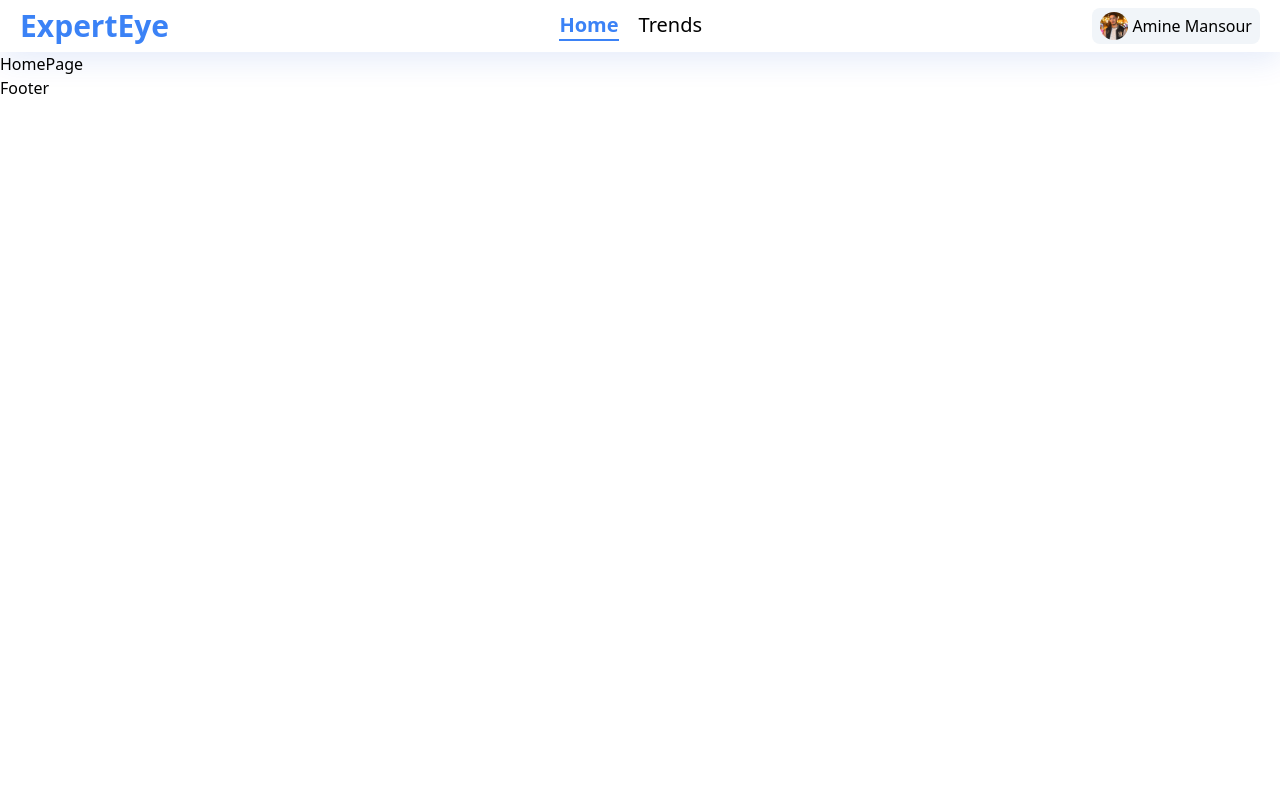
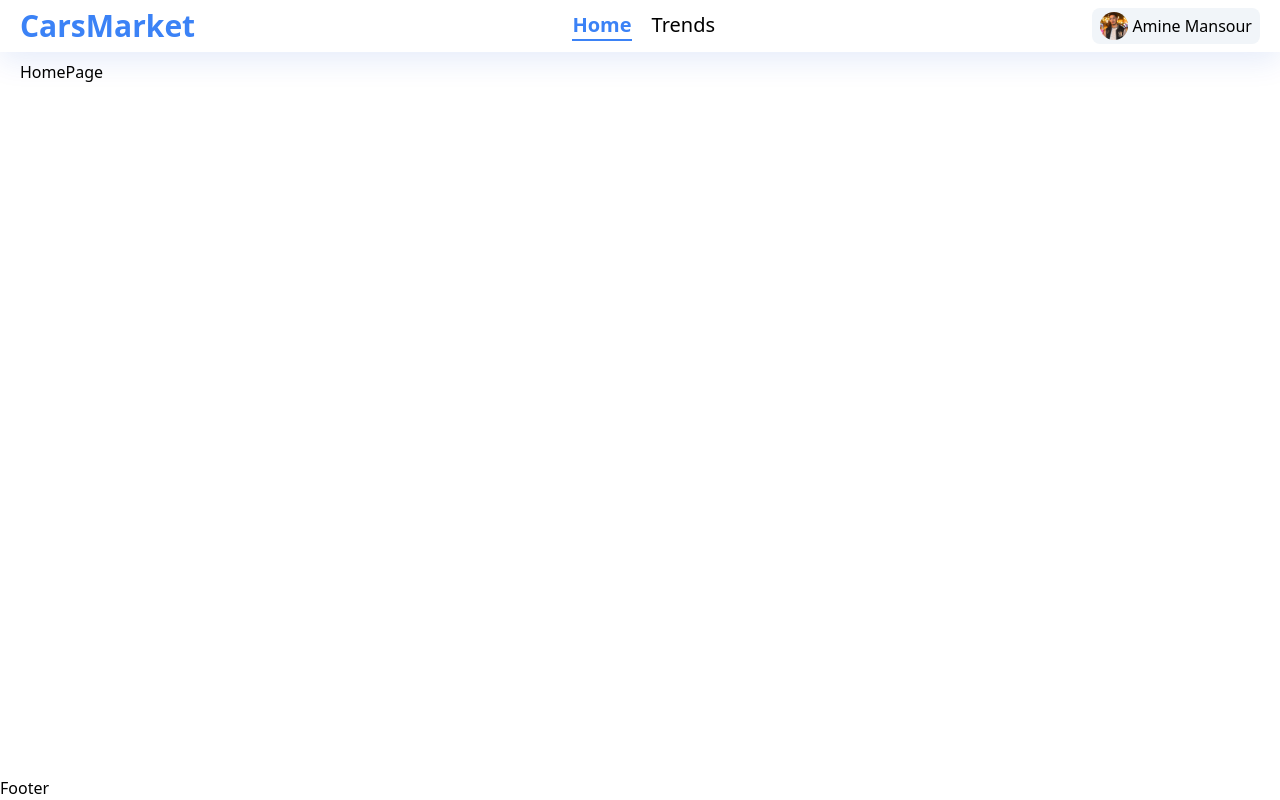
Before and after one commit to Mansour4955/expert-eye-test, a React (Create React App) app: page / in a window 1280 px wide. Built offline with nearby package versions, Linux system fonts and the light colour scheme.

Commit message:
NotFound is finished

```diff
--- a/src/App.js
+++ b/src/App.js
@@ -2,17 +2,23 @@ import { Route, Routes, BrowserRouter } from "react-router-dom";
 import Header from "./components/Header";
 import Footer from "./components/Footer";
 import HomePage from "./pages/HomePage";
+import NotFound from "./pages/NotFound";
 function App() {
   return (
-    <section>
+    <>
       <BrowserRouter>
-        <Header />
-        <Routes>
-          <Route path="/" element={<HomePage />} />
-        </Routes>
-        <Footer />
+        <div className="min-h-[100vh] flex flex-col">
+          <Header />
+          <div className="flex-1 mx-5 my-2">
+            <Routes>
+              <Route path="/" element={<HomePage />} />
+              <Route path="*" element={<NotFound />} />
+            </Routes>
+          </div>
+          <Footer />
+        </div>
       </BrowserRouter>
-    </section>
+    </>
   );
 }
 
--- a/src/components/Header.jsx
+++ b/src/components/Header.jsx
@@ -6,7 +6,7 @@ const Header = () => {
   return (
     <div className="flex justify-between items-center py-2 px-5 shadow-[rgba(7,_65,_210,_0.1)_0px_9px_30px]">
       <Link to="/" className="text-3xl font-semibold text-blue_color">
-        ExpertEye
+        CarsMarket
       </Link>
       <div className="flex items-center gap-x-5">
         {links?.map((link, index) => (
--- /dev/null
+++ b/src/pages/NotFound.jsx
@@ -0,0 +1,18 @@
+import React from "react";
+import { Link } from "react-router-dom";
+
+const NotFound = () => {
+  return (
+    <div className="flex items-center justify-center mt-48">
+      <p className="text-2xl font-semibold">
+        This page not found!, Click{" "}
+        <Link className="text-blue_color border-b border-b-blue_color font-bold" to="/">
+          here
+        </Link>{" "}
+        to go back home page
+      </p>
+    </div>
+  );
+};
+
+export default NotFound;
```
